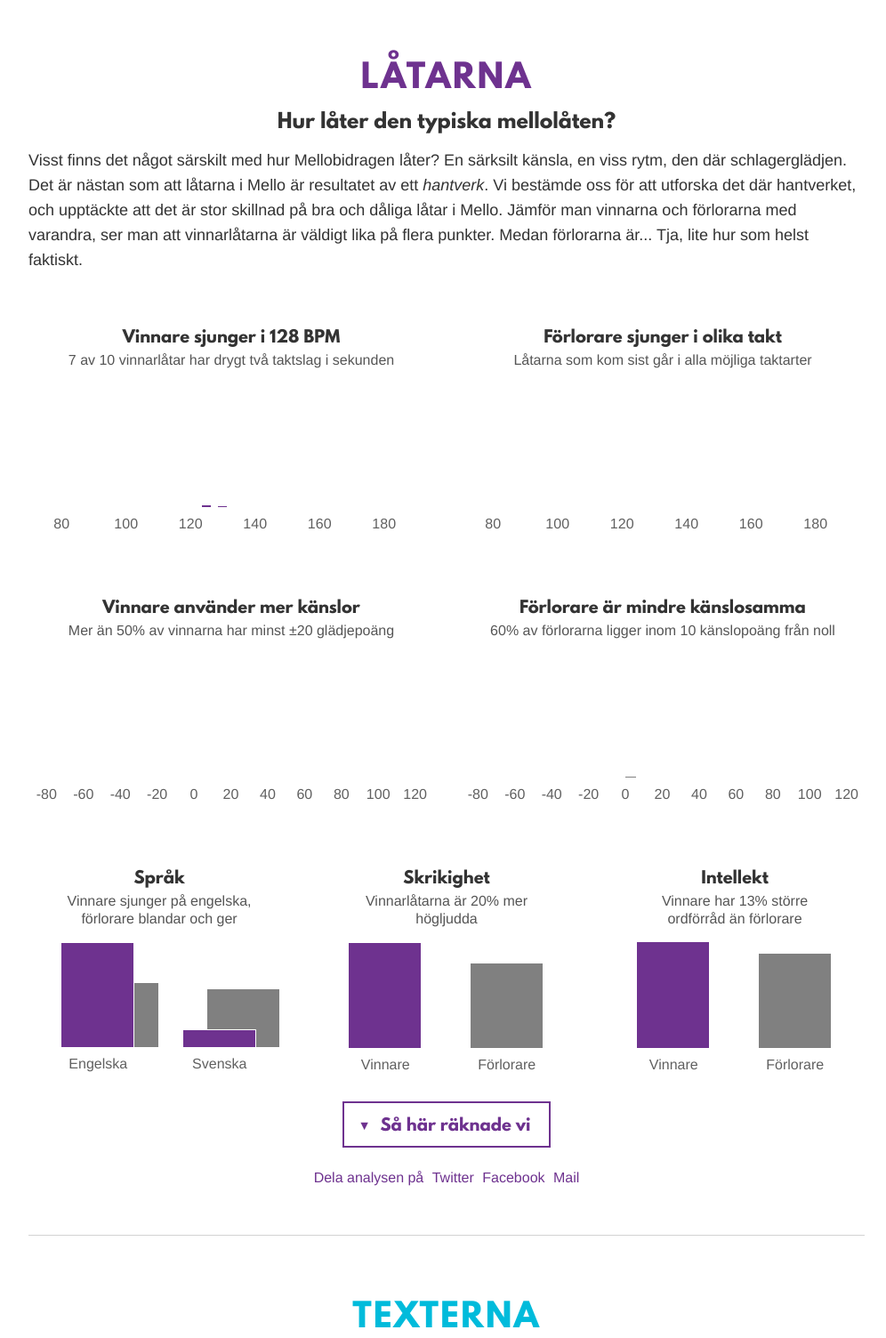
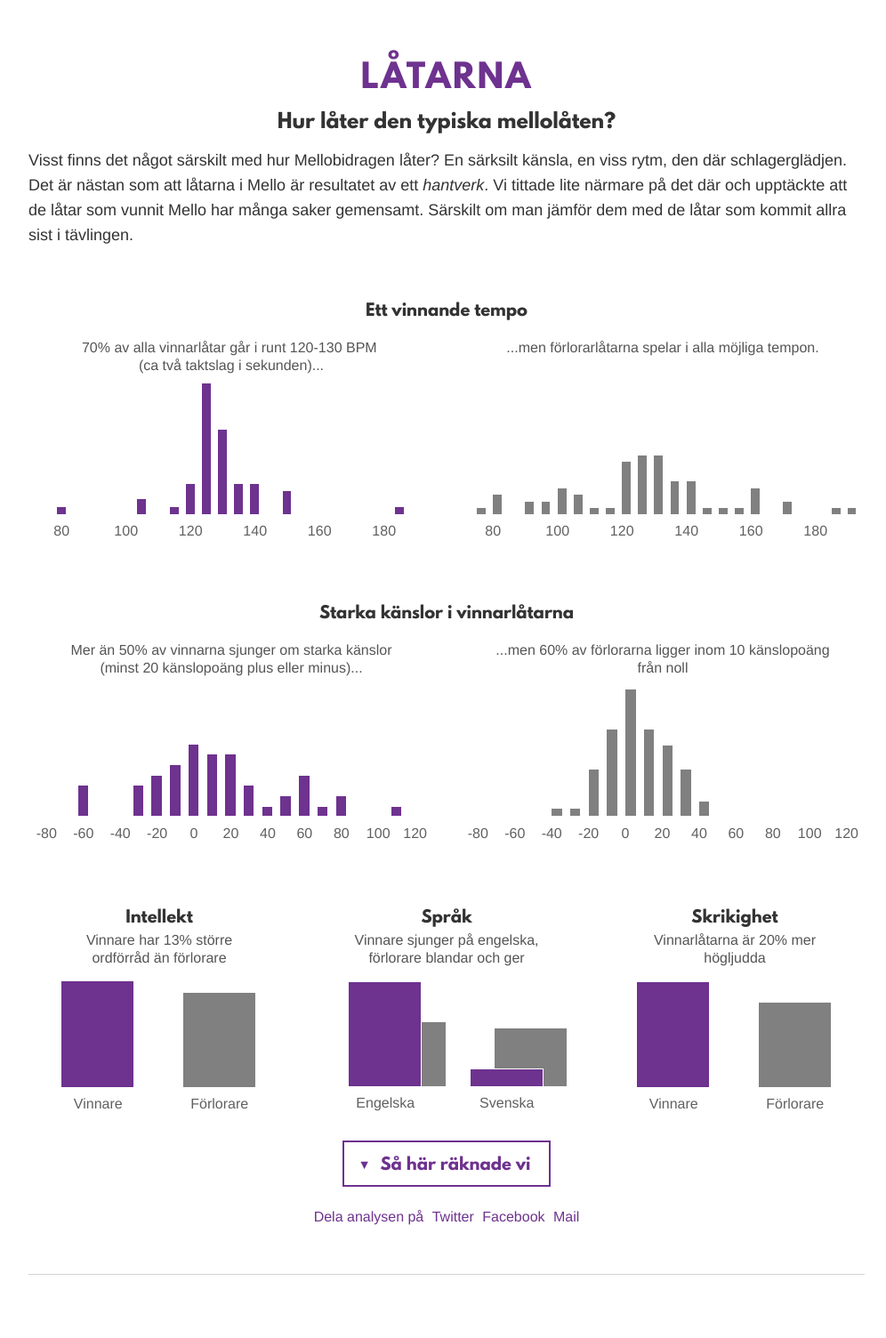
Before and after one commit to LCHansson/deliciosa, a PHP site: page /week2.html in a window 1280 px wide. Shown: the part 277-1781 px from the top of the page at 89% size, without its empty margins (138-1134 px from the left). Run offline with PHP 8.4, Linux system fonts and the light colour scheme.

Commit message:
[Week2] commit for deployment

```diff
--- a/frontend/css/theme.css
+++ b/frontend/css/theme.css
@@ -362,6 +362,18 @@ ul.nav-pills .subtitle {
 
 }
 
+#secondPost .hold-together {
+    /*margin-top: 1em;*/
+    margin-bottom: 0px;
+}
+
+#secondPost .hold-together h3 {
+    margin-top: 0px;
+    margin-bottom: 0px;
+    font-size: 18px !important;
+    font-weight: 200 !important;
+}
+
 
 @-webkit-viewport   { width: device-width; }
 @-moz-viewport      { width: device-width; }
@@ -483,6 +495,11 @@ table.dataTable .count {
     color: #fdba00;
 }
 
+/* Highcharts objects */
+#secondPost rect {
+    /*line-height: 0px;*/
+}
+
 /* Get data */
 
 #getData a {
--- a/frontend/js/main.js
+++ b/frontend/js/main.js
@@ -21,7 +21,7 @@ $(function () {
         }
     });
 
-    //week1();
+    week1();
     week2();
 
     window.fbShare = function(){
--- a/frontend/week2.html
+++ b/frontend/week2.html
@@ -75,9 +75,10 @@
 
         <h2 class="purple">Låtarna</h2>
         <h3>Hur låter den typiska mellolåten?</h3>
-        <p>Visst finns det något särskilt med hur Mellobidragen låter? En särksilt känsla, en viss rytm, den där schlagerglädjen. Det är nästan som att låtarna i Mello är resultatet av ett <em>hantverk</em>. Vi bestämde oss för att utforska det där hantverket, och upptäckte att det är stor skillnad på bra och dåliga låtar i Mello. Jämför man vinnarna och förlorarna med varandra, ser man att vinnarlåtarna är väldigt lika på flera punkter. Medan förlorarna är... Tja, lite hur som helst faktiskt.</p>
+        <p>Visst finns det något särskilt med hur Mellobidragen låter? En särksilt känsla, en viss rytm, den där schlagerglädjen. Det är nästan som att låtarna i Mello är resultatet av ett <em>hantverk</em>. Vi tittade lite närmare på det där och upptäckte att de låtar som vunnit Mello har många saker gemensamt. Särskilt om man jämför dem med de låtar som kommit allra sist i tävlingen.</p>
 
-        <div class="row">
+        <div class="row hold-together">
+            <h3>Ett vinnande tempo</h3>
             <div class="col-md-6">
                 <div id="songsWinnersTempo" class="barChart"></div>
             </div>
@@ -85,7 +86,8 @@
                 <div id="songsLosersTempo" class="barChart"></div>
             </div>
         </div>
-        <div class="row">
+        <div class="row hold-together">
+            <h3>Starka känslor i vinnarlåtarna</h3>
             <div class="col-md-6">
                 <div id="songsWinnersSentiment" class="barChart"></div>
             </div>
@@ -94,7 +96,11 @@
             </div>
         </div>
 
-        <div class="row">
+        <div class="row hold-together">
+            <div class="col-md-4">
+                <!--<p>Vinnare använder fler ord</p>-->
+                <div id="songsUniqueWords" class="smallBarChart"></div>
+            </div>
             <div class="col-md-4">
                 <!--<p>Vinnare sjunger på engelska</p>-->
                 <div id="songsLanguage" class="smallBarChart"></div>
@@ -102,10 +108,6 @@
             <div class="col-md-4">
                 <!--<p>Vinnare använder fler ord</p>-->
                 <div id="songsWords" class="smallBarChart"></div>
-            </div>
-            <div class="col-md-4">
-                <!--<p>Vinnare använder fler ord</p>-->
-                <div id="songsUniqueWords" class="smallBarChart"></div>
             </div>
         </div>
 
@@ -117,8 +119,16 @@
         </div>
 
         <div id="secondCollapse" class="collapse tpadding small">
-            <p>Datan i graferna är sammanställningar av olika <em>metadata</em> för låtarna i Melodifestivalen 2002-2014. Datat består av uppgifter om tempo (BPM), glädjepoäng (räknade vi fram i första inlägget, om texterna), språk och antal unika ord i texterna.</p>
-            <p>Vi har jämfört "mellovinnare" med "melloförlorare". Vår definition av vinnarna är de låtar som kom på första till fjärde plats under 2002-2014. Förlorardata består av de 64 låtar som fick absolut minst antal röster under samma år.</p>
+            <p>För att undersöka vad det är som gör den "typiska" Mellolåten valde vi att jämföra vinnare (lila färg i grafiken) med förlorare (grå färg i grafiken). Vår definition av <em>vinnare</em> är de låtar som kom på första till fjärde plats under 2002-2014. <em>Förlorarna</em> består av de 64 låtar som fick absolut minst antal röster under samma tidsperiod. Vi upptäckte snabbt att vinnarna skiljer ut sig från förlorarna på vissa punkter. De variabler där skillnaderna var särskilt stora var tempo, känslopoäng, antal unika ord per låttext, språk och <em>noise</em>.</p>
+            <ul>
+                <li>Med <em>tempo</em> menas antalet taktslag per minut, ofta kallat BPM.</li>
+                <li>Med <em>känslopoäng</em> menas den "glädje-score" vi beräknade i vårt första inlägg, <a href="#texterna">texterna</a> (se nedan).</li>
+                <li>För att beräkna <em>antal unika ord per låttext</em> har vi helt enkelt räknat antalet unika ord per låt. Ett ord som förekommer flera gånger räknas alltså bara en gång.</li>
+                <li><em>Språk</em> är helt enkelt vilket språk artisten sjunger på.</li>
+                <li><em>Noise</em> är ett lite svårförklarat begrepp, men det mäter hur högljudd en låt är i genomsnitt.</li>
+            </ul>
+            <p>Det ska i ärlighetens namn sägas att det även finns en hel del områden där det inte finns någon klar skillnad mellan vinnare och förlorare. Till exempel är ca 50% av vinnarna i moll och 50% i dur, medan knappt 60% av frlorarlåtarna är i moll och drygt 40% i dur. Knappt någon skillnad alls, alltså.</p>
+            <p>Så betyder detta att den typiska Mellovinnaren går i 125 BPM, är känsloladdad och högljudd, och har en lång text på engelska? Kanske. Det finns nog många andra saker som avgör vem som vinner Mello också, och det finns alltid gott om undantag för att bekräfta regeln. Men trenden är tydlig: för att en låt som är jättesnabb, inte handlar om känslor, har en kort text och är på svenska ska vinna Mello, ja då krävs det förmodligen både en hel del tur och en hejdundrans scenshow.</p>
             <p>Är du nyfiken på datan bakom Mello? Eller tycker du vi har räknat fel? Ladda ned vår databas via länken längst ned på sidan och gör en egen analys!</p>
 
             <table id="loveWordsTable"></table>
@@ -390,6 +400,7 @@
 <script src="js/exporting.js"> </script>
 <script src="js/pattern-fill.js"> </script>
 <script src="js/jquery.dataTables.min.js"></script>
+<script src="js/polyhymnia.js"></script>
 
 <script src="js/week1.js"> </script>
 <script src="js/week2.js"> </script>
```
Also changed, not shown: frontend/js/week2.js (+48 -20 lines), 1 other file.
